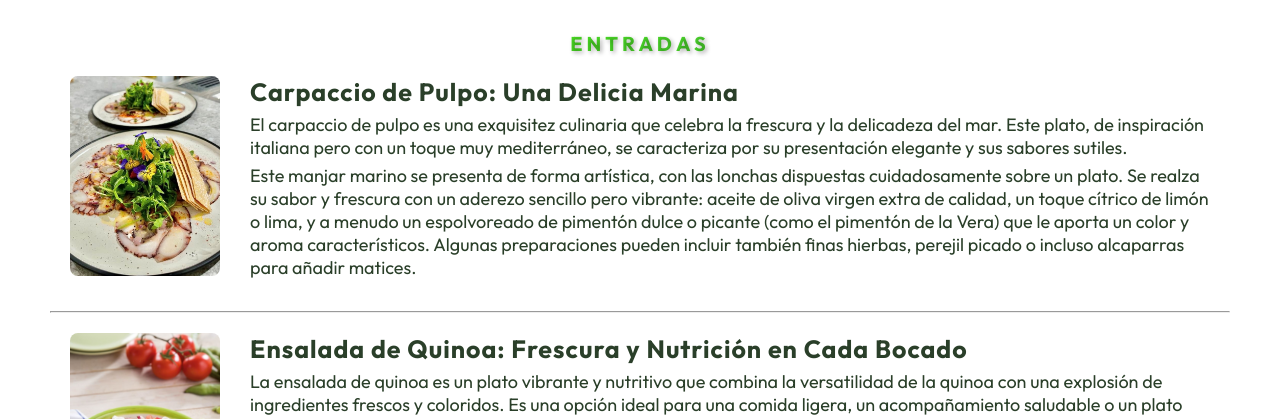
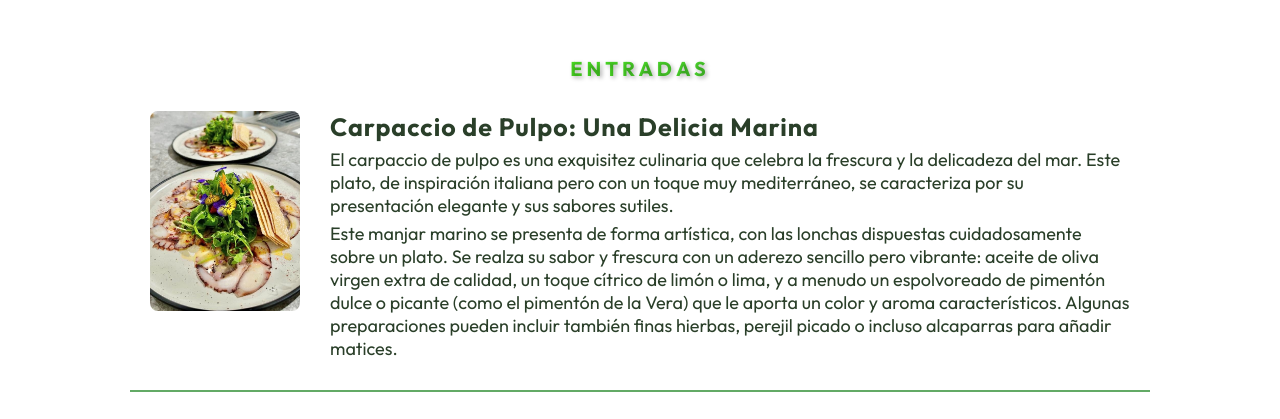
Before and after one commit to tomasville/tp-Final, a plain HTML site: page galeria.html in a window 1280 px wide. Shown: the part 314-733 px from the top of the page. Drawn offline with Linux system fonts and the light colour scheme.

Commit message:
Add files via upload

```diff
--- a/estilos-galeria.css
+++ b/estilos-galeria.css
@@ -96,11 +96,12 @@ footer {
 
 
 .contenedor{
-    width: 100%;
     display: flex;
     flex-direction: column;
     justify-content: center;
+    align-items: center;
     gap: 5rem;
+    width: 100%;
     text-align: center;
     padding: 5rem;
 }
@@ -141,6 +142,8 @@ footer {
 .galeria{
     display: flex;
     flex-direction: column;
+    gap: 1rem;
+    max-width: 102rem;
     padding: 1rem 0;
 }
 .contenedor__galeria{
@@ -183,6 +186,11 @@ footer {
     font-size: 1.8rem;
     color: #2a3f29;
 }
+
+.galeria__separacion{
+    border: 0.1rem solid #63aa66;
+}
+
 
 /* Tablets */
 @media (max-width: 1024px) {
```
